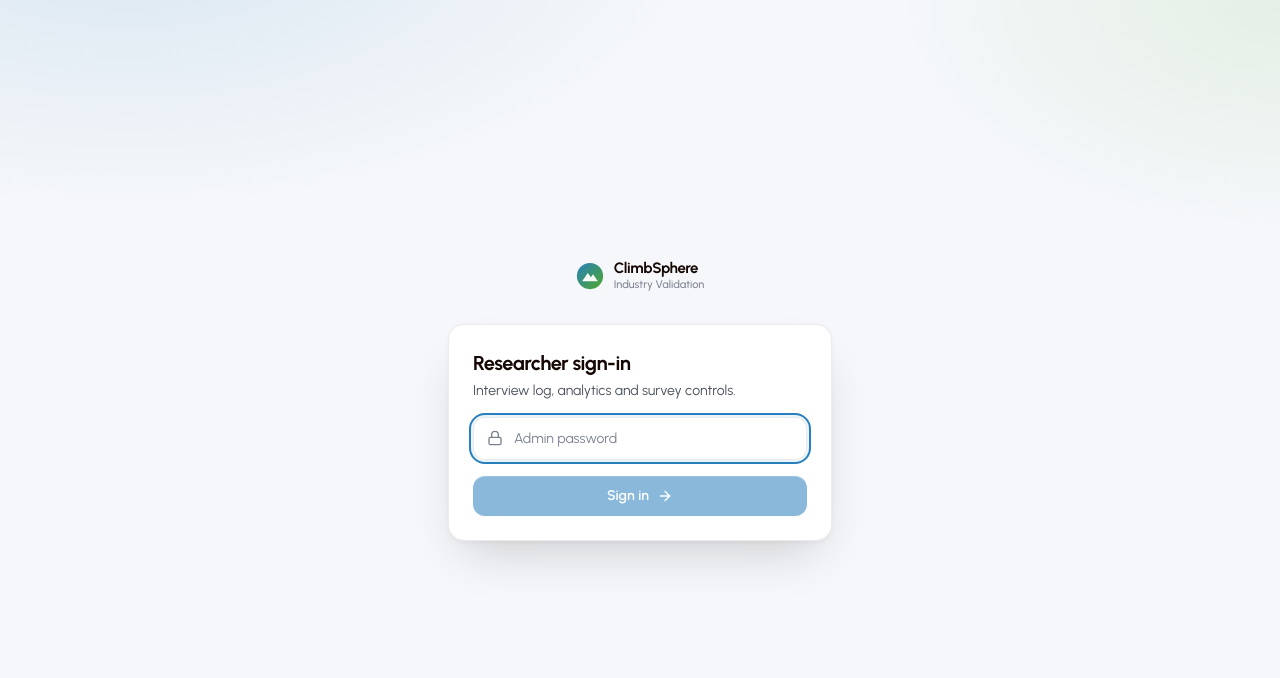
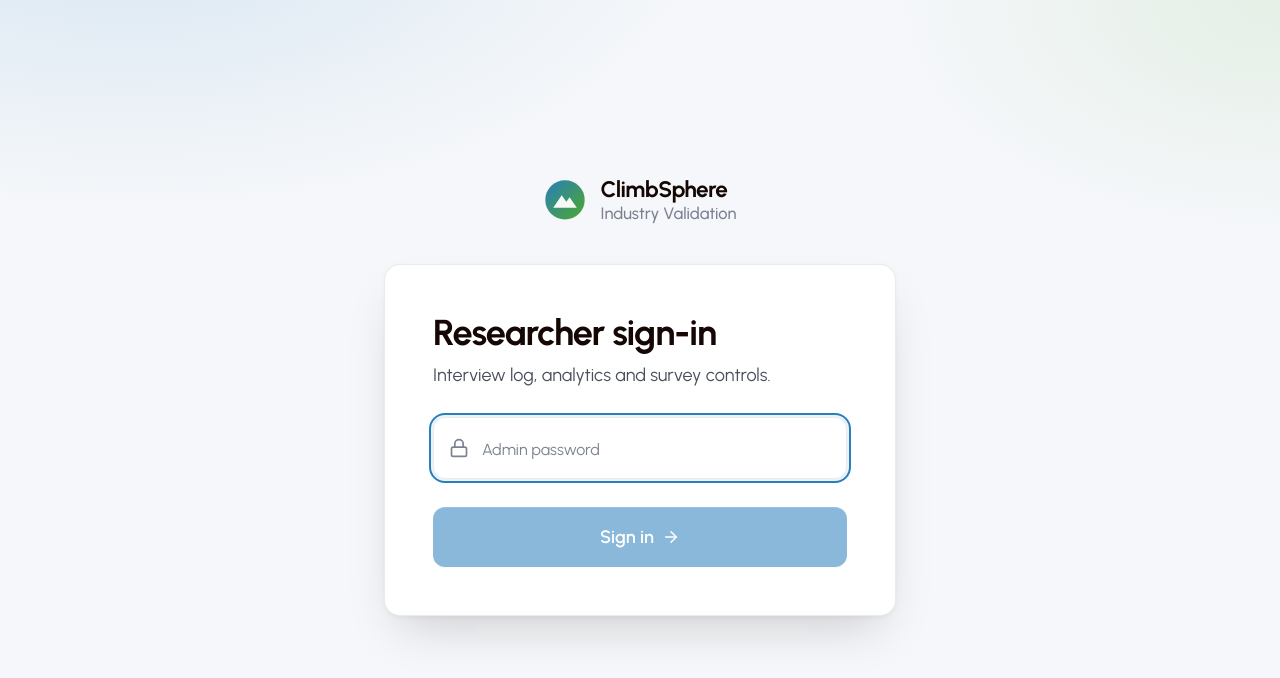
Before and after one commit to JordanManoj/industry-validation, a Next.js app: page /admin/login in a window 1280 px wide. Shown: the top 678 px of the page. Built offline with nearby package versions, Linux system fonts and the light colour scheme.

Commit message:
Enlarge the admin sign-in card, text, input and button

```diff
--- a/src/app/admin/login/page.tsx
+++ b/src/app/admin/login/page.tsx
@@ -41,9 +41,9 @@ function LoginForm() {
         initial={{ opacity: 0, y: 16, scale: 0.98 }}
         animate={{ opacity: 1, y: 0, scale: 1 }}
         transition={{ duration: 0.5, ease: EASE_OUT }}
-        className="w-full max-w-sm"
+        className="w-full max-w-lg"
       >
-        <div className="mb-8 flex justify-center">
+        <div className="mb-12 flex justify-center scale-150">
           <BrandWordmark subtitle="Industry Validation" />
         </div>
         <motion.form
@@ -51,15 +51,15 @@ function LoginForm() {
           onSubmit={onSubmit}
           animate={shake ? { x: [0, -10, 10, -6, 6, 0] } : undefined}
           transition={{ duration: 0.4 }}
-          className="card flex flex-col gap-4 p-6"
+          className="card flex flex-col gap-7 p-8 sm:p-12"
           style={{ boxShadow: "var(--shadow-lg)" }}
         >
           <div>
-            <h1 className="text-xl font-bold tracking-tight" style={{ color: "var(--text-primary)" }}>Researcher sign-in</h1>
-            <p className="mt-1 text-sm" style={{ color: "var(--text-secondary)" }}>Interview log, analytics and survey controls.</p>
+            <h1 className="text-3xl font-bold tracking-tight sm:text-4xl" style={{ color: "var(--text-primary)" }}>Researcher sign-in</h1>
+            <p className="mt-2 text-base sm:text-lg" style={{ color: "var(--text-secondary)" }}>Interview log, analytics and survey controls.</p>
           </div>
           <label className="relative">
-            <Lock size={16} className="pointer-events-none absolute top-1/2 left-3.5 -translate-y-1/2" style={{ color: "var(--text-muted)" }} />
+            <Lock size={20} className="pointer-events-none absolute top-1/2 left-4 -translate-y-1/2" style={{ color: "var(--text-muted)" }} />
             <input
               type="password"
               autoFocus
@@ -67,7 +67,7 @@ function LoginForm() {
               onChange={(e) => setPassword(e.target.value)}
               placeholder="Admin password"
               aria-label="Admin password"
-              className="input pl-10"
+              className="input py-4 pl-12 text-xl tracking-widest placeholder:tracking-normal placeholder:text-base"
             />
           </label>
           <AnimatePresence>
@@ -76,16 +76,16 @@ function LoginForm() {
                 initial={{ opacity: 0, height: 0 }}
                 animate={{ opacity: 1, height: "auto" }}
                 exit={{ opacity: 0, height: 0 }}
-                className="text-sm"
+                className="text-base"
                 style={{ color: "var(--status-critical)" }}
               >
                 {error}
               </motion.p>
             )}
           </AnimatePresence>
-          <button type="submit" disabled={loading || !password} className="btn btn-primary group">
+          <button type="submit" disabled={loading || !password} className="btn btn-primary group py-4 text-lg">
             {loading ? "Signing in…" : "Sign in"}
-            {!loading && <ArrowRight size={16} className="transition-transform group-hover:translate-x-0.5" />}
+            {!loading && <ArrowRight size={18} className="transition-transform group-hover:translate-x-0.5" />}
           </button>
         </motion.form>
       </motion.div>
```
